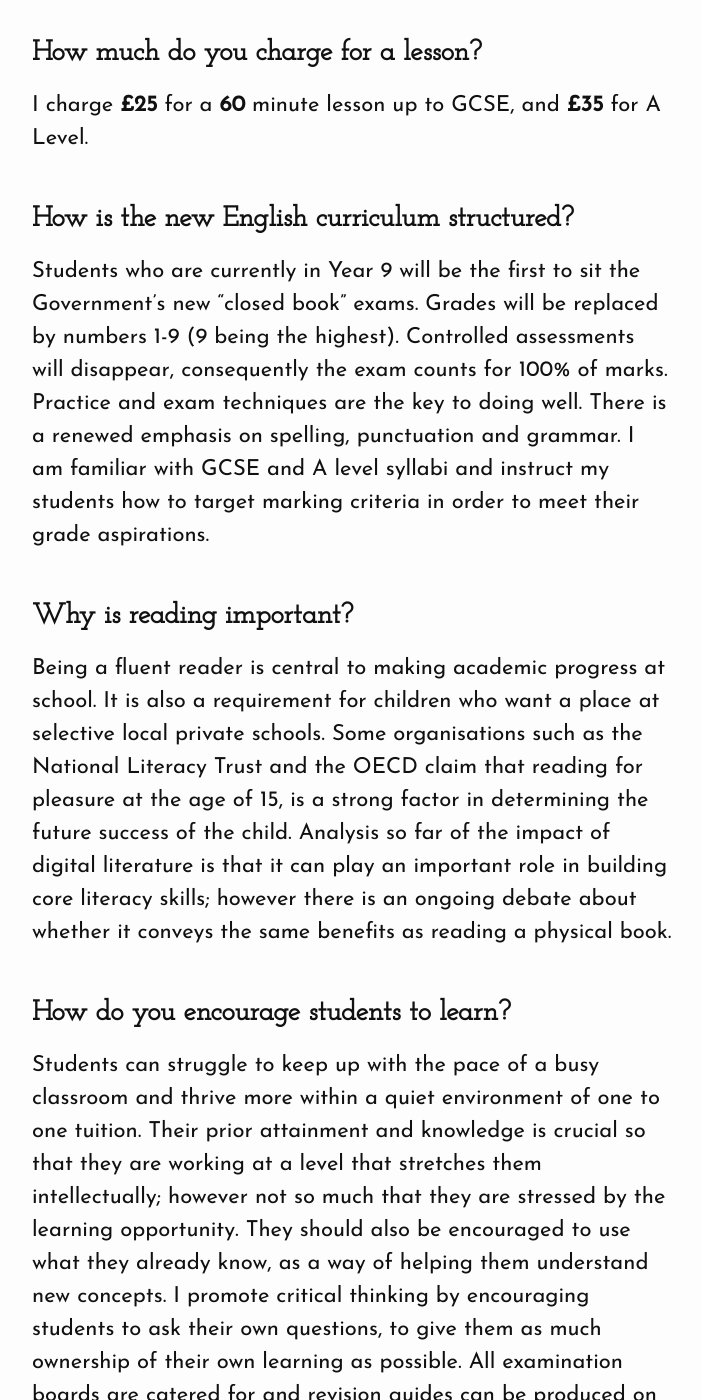
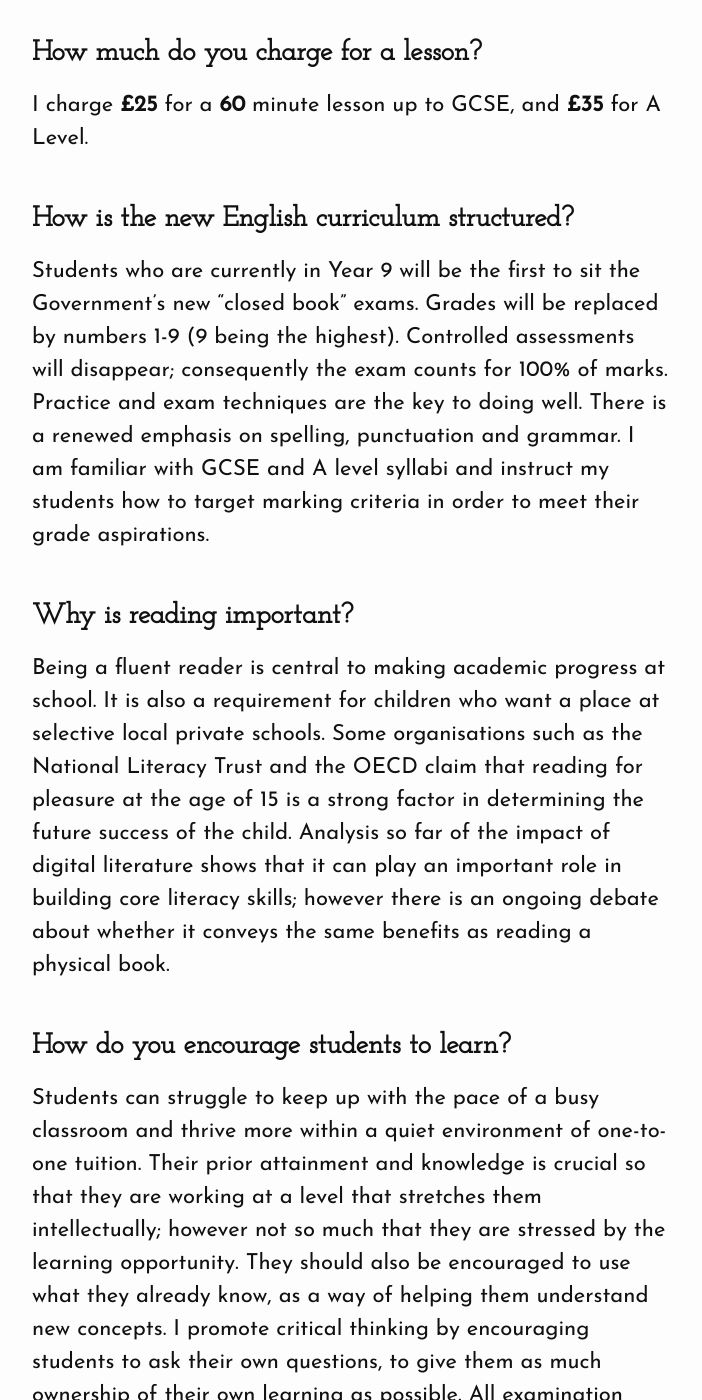
Before and after one commit to kaykimmett/kaykimmett.github.io, a Jekyll site: the page built from faq.html, in a window 1280 px wide and 1400 px high, scrolled down 1551 px. Shown: the whole window, without its empty margins (288-990 px from the left). Built offline with Jekyll 4.4.1, drawn with Linux system fonts in a browser that asks for light colours; nearby versions of some CDN libraries; some web fonts are replaced; some of the changed text lies outside the part shown.

Commit message:
Maybe final copy tweaks

```diff
--- a/about.html
+++ b/about.html
@@ -6,6 +6,6 @@
 bgimage: '/assets/books.jpg'
 ---
 
-<img class="headshot" src="/assets/kay-kimmett-square.jpg"><p>I have enjoyed 15 years hands  on experience teaching English in two large Outstanding Secondary schools and in a small private school. I have two grown up childen and I devote free time to stand up comedy, live music, theatre and travel…and of course voracious reading.</p>
+<img class="headshot" src="/assets/kay-kimmett-square.jpg"><p>I have enjoyed 15 years hands  on experience teaching English in two large Outstanding Secondary schools and in a small private school. I have two grown up childen and I devote free time to stand up comedy, live music, theatre and travel…and of course voracious reading!</p>
 
 <p>I grew up in Northern Ireland and in my pre-teaching career worked for a London-based FTSE 100 company in parliamentary affairs – a very different environment to energetic teens! Don’t hesitate to get in touch for a chat if you think I can help your child.</p>
--- a/faq.html
+++ b/faq.html
@@ -7,7 +7,7 @@
 ---
 
 <h4>Why is English important?</h4>
-<p>As well as being a core subject, English skills are valued by both employers and Universities. The ability to work in a globalised economy requires young people to engage in a fluent way with the printed and digital worlds. Nearly 1 in 4 teenagers in the UK have received private or home tuition at some point, according to recent IPSOS Mori research. It is a flexible way to improve both grades and confidence. Although English is at the heart of the Curriculum, many other subjects depend on high levels of fluency and technical accuracy in grammar, vocabulary and punctuation.</p>
+<p>As well as being a core subject, English skills are valued by both employers and Universities. The ability to work in a globalised economy requires young people to engage in a fluent way with the printed and digital worlds. Nearly 1 in 4 teenagers in the UK have received private or home tuition at some point, according to recent IPSOS Mori research. It is a flexible way to improve both grades and confidence. Although English is at the heart of the curriculum, many other subjects depend on high levels of fluency and technical accuracy in grammar, vocabulary and punctuation.</p>
 
 <h4>What types of private tuition can you offer?</h4>
 <p>I offer tuition aimed at improving general overall performance. Additionally I offer more targeted tuition for specific weak areas or to bridge some knowledge gaps. I also offer one-off last minute exam practice sessions with detailed feedback.</p>
@@ -24,27 +24,27 @@
 <p>I charge <b>£25</b> for a <b>60</b> minute lesson up to GCSE, and <b>£35</b> for A Level.</p>
 
 <h4>How is the new English curriculum structured?</h4>
-<p>Students who are currently in Year 9 will be the first to sit the Government’s new “closed book” exams. Grades will be replaced by numbers 1-9 (9 being the highest). Controlled assessments will disappear, consequently the exam counts for 100% of marks. Practice and exam techniques are the key to doing well. There is a renewed emphasis on spelling, punctuation and grammar. I am familiar with GCSE and A level syllabi and instruct my students how to target marking criteria in order to meet their grade aspirations.</p>
+<p>Students who are currently in Year 9 will be the first to sit the Government’s new “closed book” exams. Grades will be replaced by numbers 1-9 (9 being the highest). Controlled assessments will disappear; consequently the exam counts for 100% of marks. Practice and exam techniques are the key to doing well. There is a renewed emphasis on spelling, punctuation and grammar. I am familiar with GCSE and A level syllabi and instruct my students how to target marking criteria in order to meet their grade aspirations.</p>
 
 <h4>Why is reading important?</h4>
-<p>Being a fluent reader is central to making academic progress at school. It is also a requirement for children who want a place at selective local private schools. Some organisations such as the National Literacy Trust and the OECD claim that reading for pleasure at the age of 15, is a strong factor in determining the future success of the child. Analysis so far of the impact of digital literature is that it can play an important role in building core literacy skills; however there is an ongoing debate about whether it conveys the same benefits as reading a physical book.</p>
+<p>Being a fluent reader is central to making academic progress at school. It is also a requirement for children who want a place at selective local private schools. Some organisations such as the National Literacy Trust and the OECD claim that reading for pleasure at the age of 15 is a strong factor in determining the future success of the child. Analysis so far of the impact of digital literature shows that it can play an important role in building core literacy skills; however there is an ongoing debate about whether it conveys the same benefits as reading a physical book.</p>
 
 <h4>How do you encourage students to learn?</h4>
-<p>Students can struggle to keep up with the pace of a busy classroom and thrive more within a quiet environment of one to one tuition. Their prior attainment and knowledge is crucial so that they are working at a level that stretches them intellectually; however not so much that they are stressed by the learning opportunity. They should also be encouraged to use what they already know, as a way of helping them understand new concepts. I promote critical thinking by encouraging students to ask their own questions, to give them as much ownership of their own learning as possible. All examination boards are catered for and revision guides can be produced on request.</p>
+<p>Students can struggle to keep up with the pace of a busy classroom and thrive more within a quiet environment of one-to-one tuition. Their prior attainment and knowledge is crucial so that they are working at a level that stretches them intellectually; however not so much that they are stressed by the learning opportunity. They should also be encouraged to use what they already know, as a way of helping them understand new concepts. I promote critical thinking by encouraging students to ask their own questions, to give them as much ownership of their own learning as possible. All examination boards are catered for and revision guides can be produced on request.</p>
 
 <h4>Is learning style important?</h4>
 <p>English is linked to self-esteem, confidence and optimism, as it is the fundamental way students express themselves. The majority of learners can adapt their preferred style to a given task, but occasionally working outside one’s preferred learning style can lead to lack of motivation; one on one tuition minimises this effect. A secure knowledge of English helps students express their ideas and do well in other subjects which require written responses.</p>
 
 <h4>Can you do my work for me?</h4>
-<p>Sadly I cannot write essays for you. Students do ask this now and again and while I like to help in any I can, writing other people’s essays is not a good idea. However I am happy to offer sessions on study skills and help make what you’ve written yourself amazing!</p>
+<p>Sadly I cannot write essays for you. Students do ask this now and again and while I like to help in any way I can, writing other people’s essays is not a good idea. However I am happy to offer sessions on study skills and help make what you’ve written yourself, amazing!</p>
 
 <h4>What are “assessment objectives”?</h4>
 <p>The nature of an English exam, and the fact that there are sometimes no “right” or “wrong” answers, can make studying English surprisingly challenging. There are numerous “assessment objectives” and the key to success lies in mastering the complexity of these. Exam boards like students to “read between the lines”, to do something more than extract the literal meaning from a text.</p>
 
 <h4>How do you choose learning materials to help my child?</h4>
 <p>Providing resources which “tell” students how to get a C grade or an A* is not the same as teaching them in a way which promotes the embedding of the skills needed to get these grades.</p>
-<p>I use a mixture of textbooks and real world resources to help students make connections in their learning and to help them see the relevance.</p>
-<p>I plan higher order questions which should engage and challenge students.</p>
+<p>I use a mixture of textbooks and real world resources to help students make connections in their learning and to help them see the relevance of what they are doing.</p>
+<p>I plan challenging questions which should engage students.</p>
 <p>I choose resources which involve higher order skills such as evaluation and synthesis.</p>
 <p>A broad repertoire of vocabulary will help students engage with the curriculum, so I encourage reflective reading; both by encouraging independent reading at home and showing students how to question the texts that they read.</p>
 
--- a/index.html
+++ b/index.html
@@ -14,7 +14,7 @@
 <div class="vertical-margin">
   <h2>Types of tuition</h2>
   <h3>Weekly tuition</h3>
-  <p>This regular one to one tuition is a supplement to a student’s schooling and helps understanding of the subject. It can compensate for insufficient individual attention, difficulty in grasping concepts or poor motivation. A relaxed but workmanlike atmosphere helps build student confidence away from a busy classroom.</p>
+  <p>This regular one to one tuition is a supplement to a student’s schooling and helps understanding of the subject. It can compensate for insufficient individual attention, difficulty in grasping concepts, or poor motivation. A relaxed but workmanlike atmosphere helps build student confidence away from a busy classroom.</p>
 
   <h3>Weekly grade booster</h3>
   <p>This is useful before external examinations, mock or formal exams.</p>
```
